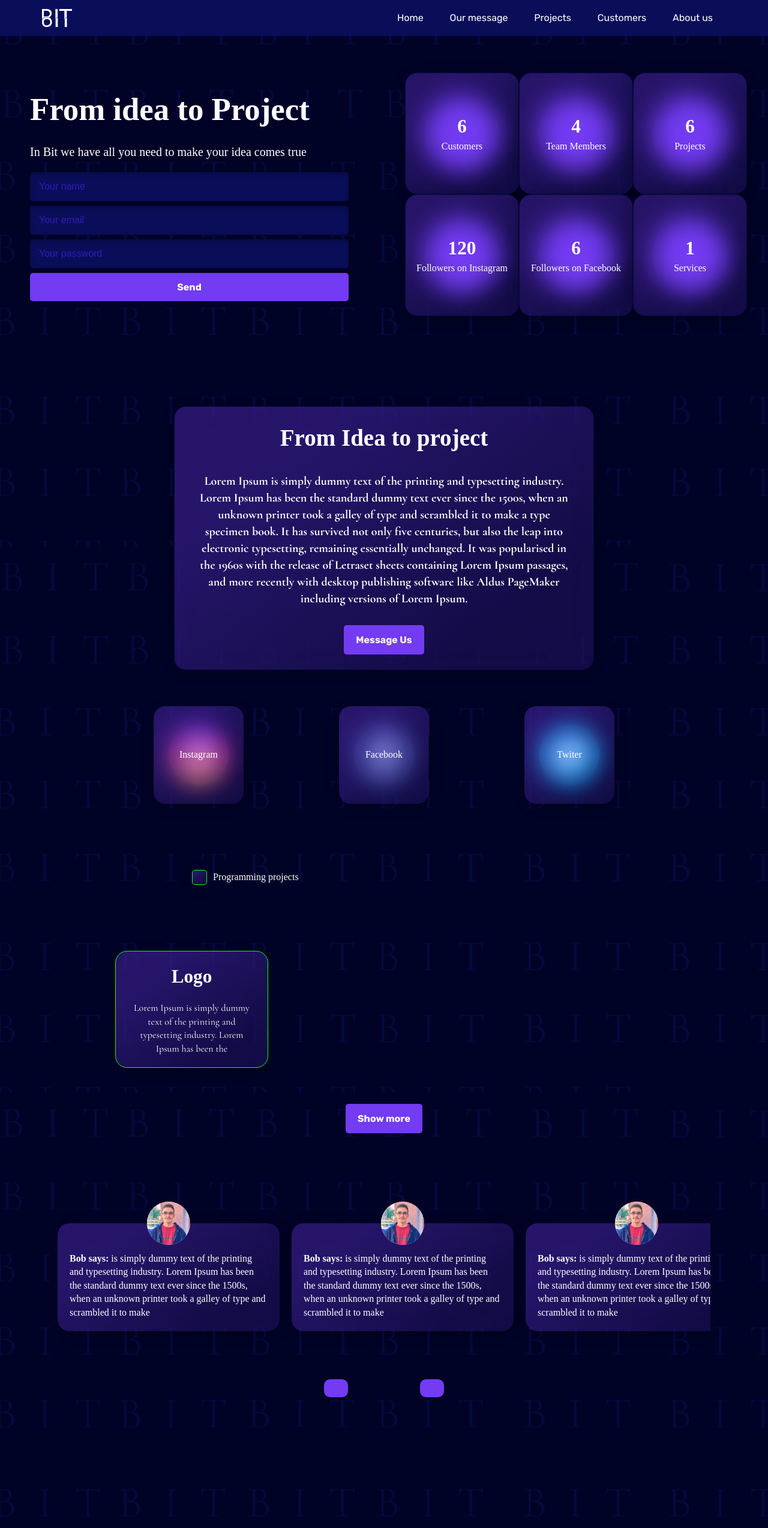
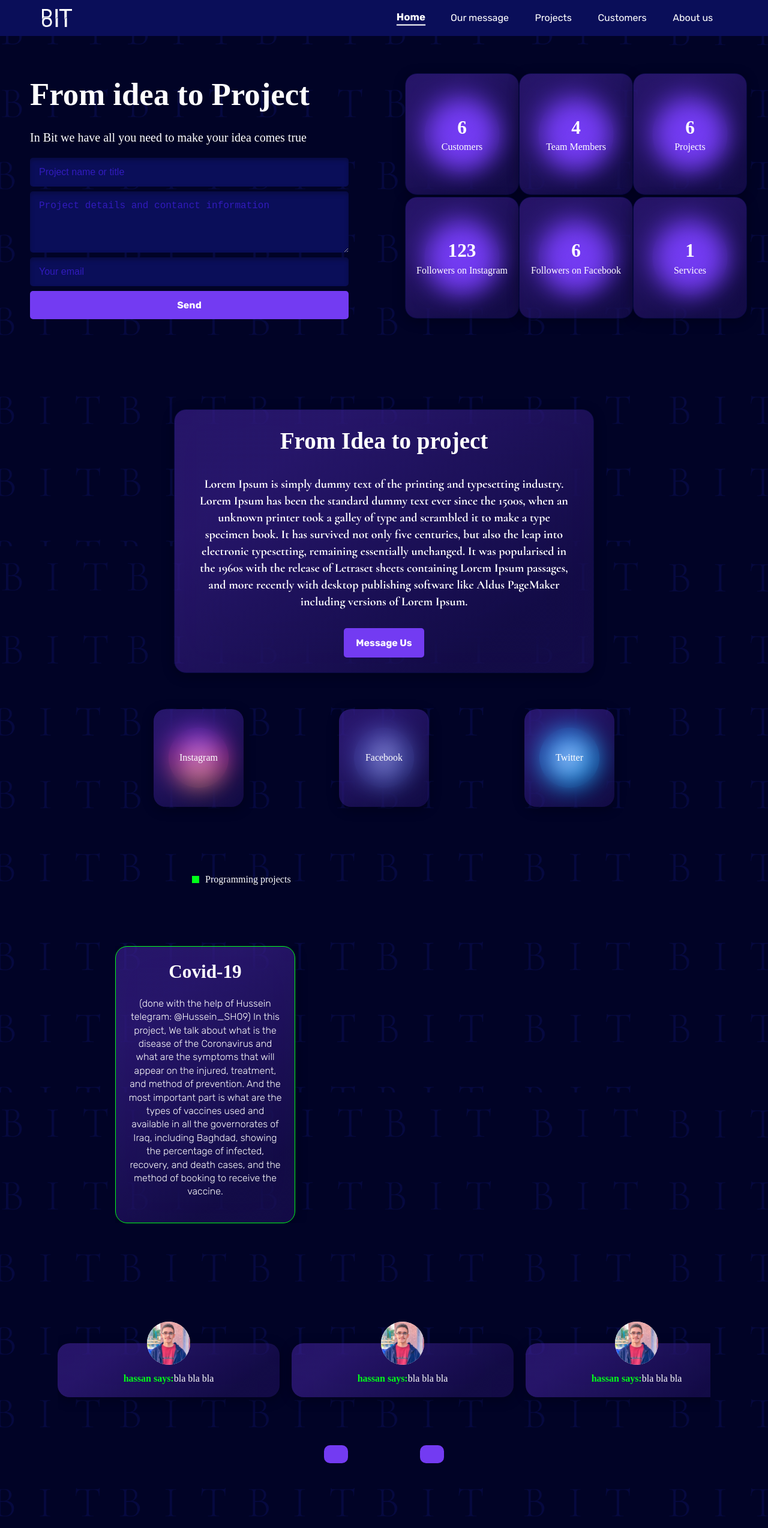
Before and after one commit to ht3aa/bit_team0, a Next.js app: page / in a window 1280 px wide. Shown: the top 2547 px of the page at 60% size. Built offline with nearby package versions, Linux system fonts and the light colour scheme; some icons are missing.

Commit message:
almoooost

```diff
--- a/components/navbar/navBar.js
+++ b/components/navbar/navBar.js
@@ -16,19 +16,35 @@ export default function NavBar() {
         setShowNavigationList(!showNavigationList);
     }
 
+    function removeNavigationActiveClass() {
+        for(let i = 0; i < ulListRef.current.children.length; i++) {
+            ulListRef.current.children[i].children[0].classList.remove("navigationActive");
+        }
+    }
+
     useEffect(() => {
-        // document.addEventListener("scroll", () => {
-        //     const aboutUs = document.getElementById("aboutUs");
-        //     if(aboutUs && parseInt(screen.width) > 650) {
-        //         if(window.scrollY + 50 > aboutUs.offsetTop ) {
-        //             ulListRef.current.children[0].children[0].classList.add("navigationActive");
-        //             ulListRef.current.children[1].children[0].classList.remove("navigationActive");
-        //         } else if(window.scrollY < aboutUs.offsetTop) {
-        //             ulListRef.current.children[1].children[0].classList.add("navigationActive");
-        //             ulListRef.current.children[0].children[0].classList.remove("navigationActive");
-        //         }
-        //     }
-        // })
+        const ourMessage = document.getElementById("ourMessage");
+        const projects = document.getElementById("projects");
+        const customers = document.getElementById("customers");
+        const aboutUs = document.getElementById("aboutUs");
+        let startNewSectionUpNumber = 350;
+
+        document.addEventListener("scroll", () => {
+            if(customers && projects && ourMessage && aboutUs && parseInt(screen.width) > 650) {
+                removeNavigationActiveClass();
+                if(window.scrollY + startNewSectionUpNumber < ourMessage.offsetTop) {
+                    ulListRef.current.children[0].children[0].classList.add("navigationActive");
+                } else if(window.scrollY + startNewSectionUpNumber > ourMessage.offsetTop && window.scrollY + startNewSectionUpNumber < projects.offsetTop) {
+                    ulListRef.current.children[1].children[0].classList.add("navigationActive");
+                } else if(window.scrollY + startNewSectionUpNumber > projects.offsetTop && window.scrollY + startNewSectionUpNumber < customers.offsetTop) {
+                    ulListRef.current.children[2].children[0].classList.add("navigationActive");
+                } else if(window.scrollY + startNewSectionUpNumber > customers.offsetTop && window.scrollY + startNewSectionUpNumber < aboutUs.offsetTop) {
+                    ulListRef.current.children[3].children[0].classList.add("navigationActive");
+                } else if(window.scrollY + startNewSectionUpNumber > aboutUs.offsetTop) {
+                    ulListRef.current.children[4].children[0].classList.add("navigationActive");
+                }
+            }
+        })
     }, [])
     return (
         <div className={navBarStyles.navbar}>
@@ -36,7 +52,7 @@ export default function NavBar() {
                 <Image src="/bit_logo.png" alt="Logo" width={50} height={30}/>
             </div>
             <ul ref={ulListRef} className={navBarStyles.navigationList}>
-                <Link href='/'><li><p className={navBarStyles.navigationListParagraph}>Home</p></li></Link>
+                <Link href='/'><li><p className={navBarStyles.navigationListParagraph + " navigationActive"}>Home</p></li></Link>
                 <Link href='/#ourMessage'><li><p className={navBarStyles.navigationListParagraph}>Our message</p></li></Link>
                 <Link href='/#projects'><li><p className={navBarStyles.navigationListParagraph}>Projects</p></li></Link>
                 <Link href='/#customers'><li><p className={navBarStyles.navigationListParagraph}>Customers</p></li></Link>
--- a/package.json
+++ b/package.json
@@ -9,7 +9,9 @@
     "lint": "next lint"
   },
   "dependencies": {
+    "axios": "^0.26.1",
     "next": "12.1.5",
+    "nodemailer": "^6.7.3",
     "react": "18.0.0",
     "react-dom": "18.0.0"
   },
--- a/pages/api/hello.js
+++ /dev/null
@@ -1,5 +0,0 @@
-// Next.js API route support: https://nextjs.org/docs/api-routes/introduction
-
-export default function handler(req, res) {
-  res.status(200).json({ name: 'John Doe' })
-}
--- /dev/null
+++ b/pages/api/sendEmail.js
@@ -0,0 +1,37 @@
+// Next.js API route support: https://nextjs.org/docs/api-routes/introduction
+
+export default function handler(req, res) {
+  const { subject, message, customerEmail } = req.body;
+
+  const nodemailer = require("nodemailer");
+
+  async function main() {
+    let transporter = nodemailer.createTransport({
+      host: "smtp.ethereal.email",
+      port: 587,
+      secure: false, // true for 465, false for other ports
+      service: "gmail",
+      auth: {
+        user: "newcustomerforbit@gmail.com", // generated ethereal user
+        pass: "hassan112233", // generated ethereal password
+      },
+    });
+    let info = await transporter.sendMail({
+      from: customerEmail, // sender address
+      to: "bitforservices@gmail.com", // list of receivers bitforservices@gmail.com
+      subject: subject, // Subject line
+      text: message, // plain text body
+    });
+
+    console.log("Message sent: %s", info.messageId);
+    // Message sent: <b658f8ca-6296-ccf4-8306-87d57a0b4321@example.com>
+
+    // Preview only available when sending through an Ethereal account
+    console.log("Preview URL: %s", nodemailer.getTestMessageUrl(info));
+    // Preview URL: https://ethereal.email/message/WaQKMgKddxQDoou...
+
+    res.send("done");
+  }
+
+  main().catch(console.error);
+}
--- a/pages/index.js
+++ b/pages/index.js
@@ -9,27 +9,65 @@ import { useEffect } from 'react';
 import Image from 'next/dist/client/image';
 import aboutUsStyles from "../styles/AboutUs.module.css";
 import { forward, backward } from '../globalFunctions/slider';
+import { useState } from 'react';
+import axios from 'axios';
 
 
 export default function Home() {
 
   const statisticNumberElement = useRef();
   const sliderRef = useRef();
+  const [isMobileDevice, setIsMobileDevice] = useState(false);
+  const [limitNumberOfVisibileProjects,  setLimitNumberOfVisibileProjects] = useState(6);
+  const [limitNumberOfCustomersOpinion,  setLimitNumberOfCustomersOpinion] = useState(3);
+  const projects = [
+    {id: 0, type: "programmingBorder", title: "Covid-19", description: "(done with the help of Hussein telegram: @Hussein_SH09) In this project, We talk about what is the disease of the Coronavirus and what are the symptoms that will appear on the injured, treatment, and method of prevention. And the most important part is what are the types of vaccines used and available in all the governorates of Iraq, including Baghdad, showing the percentage of infected, recovery, and death cases, and the method of booking to receive the vaccine.", link: null , btnText: "See webiste"},
 
+
+  ]
+  const customersOpinion = [
+    {id: 0, type: "programmingCustomerColor", img: "/me.jpg", name: "hassan", description: "bla bla bla"},
+    {id: 1, type: "programmingCustomerColor", img: "/me.jpg", name: "hassan", description: "bla bla bla"},
+    {id: 2, type: "programmingCustomerColor", img: "/me.jpg", name: "hassan", description: "bla bla bla"},
+    {id: 3, type: "programmingCustomerColor", img: "/me.jpg", name: "hassan", description: "bla bla bla"},
+  ]
+
+  function showMoreProjects() {
+    setLimitNumberOfVisibileProjects(limitNumberOfVisibileProjects + 6);
+  }
+  function showMoreCustomersOpinion() {
+    setLimitNumberOfCustomersOpinion(limitNumberOfCustomersOpinion + 3);
+  }
+  async function handleSumbit(e) {
+
+    const { data } = await axios.post("/api/sendEmail/", {
+      subject: e.target.elements[0].value,
+      message: e.target.elements[1].value,
+      customerEmail: e.target.elements[2].value,
+    });
+    console.log(data);
+  }
   useEffect(() => {
+    if(parseInt(screen.width) < 450) {
+      console.log('a')
+      setIsMobileDevice(true);
+    }
     statisticNumber(statisticNumberElement.current);
   }, [])
 
   return (
     <div className={homeStyles.container}>
-      <header className={heroStyles.hero}>
+      <header id="hero" className={heroStyles.hero}>
         <div className={heroStyles.mainContent}>
           <h1>From idea to Project</h1>
           <h5>In Bit we have all you need to make your idea comes true</h5>
-          <form className={heroStyles.mainContentForm}>
-            <input type="text" placeholder="Your name"/>
+          <form className={heroStyles.mainContentForm} onSubmit={(e) => {
+              e.preventDefault();
+              handleSumbit(e)
+            }}>
+            <input type="text" placeholder="Project name or title"/>
+            <textarea  rows="4" cols="50" placeholder="Project details and contanct information"></textarea>
             <input type="text" placeholder="Your email"/>
-            <input type="text" placeholder="Your password"/>
             <button>Send</button>
           </form>
         </div>
@@ -83,7 +121,7 @@ export default function Home() {
         <div id="ourMessage" className={messageStyles.messageBox}>
           <h2>From Idea to project</h2>
           <h5>Lorem Ipsum is simply dummy text of the printing and typesetting industry. Lorem Ipsum has been the  standard dummy text ever since the 1500s, when an unknown printer took a galley of type and scrambled it to make a type specimen book. It has survived not only five centuries, but also the leap into electronic typesetting, remaining essentially unchanged. It was popularised in the 1960s with the release of Letraset sheets containing Lorem Ipsum passages, and more recently with desktop publishing software like Aldus PageMaker including versions of Lorem Ipsum.</h5>
-          <button>Message Us</button>
+          <a href="https://wa.me/message/IIQ6HP4HSSATC1" target="_blank" rel="noreferrer"><button>Message Us</button></a>
         </div>
         <div className={messageStyles.contacts}>
           <a href='https://instagram.com/bit_team0' target="_blank" rel="noreferrer">
@@ -112,7 +150,7 @@ export default function Home() {
             <div className={messageStyles.box}>
               <div className={messageStyles.socialMediaBox}>
                 <h3></h3>
-                <p>Twiter</p>
+                <p>Twitter</p>
               </div>
               <div className={messageStyles.socialMediaImg}>
                 <Image src={"/twitter.png"} alt="twitter" width="100%" height="100%"/>
@@ -122,58 +160,65 @@ export default function Home() {
         </div>
         <div id="projects" className={projectsStyles.projectsTypes}>
           <div className={projectsStyles.type}>
-            <div className={projectsStyles.smallBox + " programmingPrj"}></div>
+            <div className={projectsStyles.smallBox + " programmingBorder" + " programmingBg"}></div>
             <p>Programming projects</p>
           </div>
         </div>
         <div className={projectsStyles.projectsContainer}>
-          <div className={projectsStyles.box + " programmingPrj"}>
-            <h3>Logo</h3>
-            <p>
-              Lorem Ipsum is simply dummy text of the printing and typesetting industry. Lorem Ipsum has been the
-            </p>
+          {projects.slice(0, limitNumberOfVisibileProjects).map(project => {
+            return (
+              <div key={ project.id } className={projectsStyles.box + ` ${ project.type }`}>
+                <h3>{ project.title }</h3>
+                <p>{ project.description }</p>
+                {project.link && <button className={projectsStyles.projectBtn}>{ project.btnText }</button>}
               </div>
+            )
+          })}
         </div>
-        <button className={projectsStyles.showMoreBtn}>Show more</button>
+        {projects.length > 6 && limitNumberOfVisibileProjects < projects.length && <button onClick={showMoreProjects} className={projectsStyles.showMoreBtn}>Show more</button>}
       </main>
       <div id="customers" className={customersStyles.customersContainer}>
         <div ref={sliderRef} className={customersStyles.slider}>
-          <div className={customersStyles.box}>
+
+          {!isMobileDevice && customersOpinion.map(opinion => {
+            return (
+              <div key={opinion.id} className={customersStyles.box}>
                 <div className={customersStyles.customersImg}>
-              <Image src={"/me.jpg"} alt="instagram" width="100%" height="100%"/>
+                  <Image src={ opinion.img } alt={ opinion.name } width="100%" height="100%"/>
                 </div>
-            <p><b>Bob says:</b> is simply dummy text of the printing and typesetting industry. Lorem Ipsum has been the  standard dummy text ever since the 1500s, when an unknown printer took a galley of type and scrambled it to make  </p>
+                <p><b className={opinion.type}>{ opinion.name } says:</b>{ opinion.description }</p>
               </div>
-          <div className={customersStyles.box}>
+            )
+          })}
+
+          {isMobileDevice && customersOpinion.slice(0, limitNumberOfCustomersOpinion).map(opinion => {
+            return (
+              <div key={opinion.id} className={customersStyles.box}>
                 <div className={customersStyles.customersImg}>
-              <Image src={"/me.jpg"} alt="instagram" width="100%" height="100%"/>
+                  <Image src={ opinion.img } alt={ opinion.name } width="100%" height="100%"/>
                 </div>
-            <p><b>Bob says:</b> is simply dummy text of the printing and typesetting industry. Lorem Ipsum has been the  standard dummy text ever since the 1500s, when an unknown printer took a galley of type and scrambled it to make  </p>
+                <p><b className={opinion.type}>{ opinion.name } says:</b>{ opinion.description }</p>
               </div>
-          <div className={customersStyles.box}>
-            <div className={customersStyles.customersImg}>
-              <Image src={"/me.jpg"} alt="instagram" width="100%" height="100%"/>
-            </div>
-            <p><b>Bob says:</b> is simply dummy text of the printing and typesetting industry. Lorem Ipsum has been the  standard dummy text ever since the 1500s, when an unknown printer took a galley of type and scrambled it to make  </p>
-          </div>
-          <div className={customersStyles.box}>
-            <div className={customersStyles.customersImg}>
-              <Image src={"/me.jpg"} alt="instagram" width="100%" height="100%"/>
-            </div>
-            <p><b>Bob says:</b> is simply dummy text of the printing and typesetting industry. Lorem Ipsum has been the  standard dummy text ever since the 1500s, when an unknown printer took a galley of type and scrambled it to make  </p>
-          </div>
+            )
+          })}
 
         </div>
 
+
       </div>
-      <div className={customersStyles.btnGroup}>
+      {isMobileDevice && customersOpinion.length > 3 && limitNumberOfCustomersOpinion < customersOpinion.length && <div className={customersStyles.showMoreBtnContainer}>
+        <button onClick={showMoreCustomersOpinion} className={customersStyles.showMoreBtn}>Show more</button>
+      </div>}
+
+      {!isMobileDevice &&<div className={customersStyles.btnGroup}>
         <button onClick={() => {
           backward(sliderRef.current);
         }}><i className="fa-solid fa-arrow-left"></i></button>
         <button onClick={() => {
           forward(sliderRef.current);
         }}><i className="fa-solid fa-arrow-right"></i></button>
-      </div>
+      </div>}
+
       <div id="aboutUs" className={aboutUsStyles.container}>
         <Image src="/me.jpg" width="400" height="400" alt="personal Img"/>
         <div className={aboutUsStyles.content}>
--- a/styles/AboutUs.module.css
+++ b/styles/AboutUs.module.css
@@ -2,7 +2,7 @@
     width: 100%;
     height: 100vh;
     display: flex;
-    margin-top: 20px;
+    margin-top: 100px;
     justify-content: center;
     align-items: center;
     flex-wrap: wrap;
--- a/styles/Customers.module.css
+++ b/styles/Customers.module.css
@@ -1,5 +1,6 @@
 .customersContainer {
   display: flex;
+
   overflow: hidden;
   margin: 100px auto 30px auto;
   width: 85%;
@@ -71,6 +72,7 @@
     }
     .customersContainer {
         overflow: none;
+        margin-bottom: 0;
     }
     .slider {
         width: 100%;
@@ -81,3 +83,14 @@
         margin: 20px 0;
     }
 }
+
+.showMoreBtnContainer {
+  display: flex;
+  align-items: center;
+  justify-content: center;
+}
+
+.showMoreBtn {
+  padding: 15px 20px;
+  border-radius: 5px;
+}
--- a/styles/Hero.module.css
+++ b/styles/Hero.module.css
@@ -22,7 +22,8 @@
   flex-direction: column;
 }
 
-.mainContentForm input {
+.mainContentForm input,
+.mainContentForm textarea {
   width: 100%;
   margin-bottom: 8px;
   font-size: 1rem;
--- a/styles/Projects.module.css
+++ b/styles/Projects.module.css
@@ -15,12 +15,8 @@
 }
 
 .smallBox {
-  width: 25px;
-  height: 25px;
-  background: linear-gradient(143.41deg, rgba(115, 59, 242, 0.33) 22.86%, rgba(115, 59, 242, 0.16) 80.85%);
-  box-shadow: 0px 4px 20px rgba(0, 0, 0, 0.3);
-  backdrop-filter: blur(40px);
-  border-radius: 5px;
+  width: 12px;
+  height: 12px;
 }
 
 .projectsTypes p {
@@ -30,11 +26,9 @@
 
 .projectsContainer {
   width: 70%;
-  display: flex;
-  flex-wrap: wrap;
-  justify-content: space-between;
-  align-items: center;
   margin: 100px auto 50px auto;
+  columns: 3;
+  overflow: hidden;
 }
 
 @media only screen and (max-width: 750px) {
@@ -42,16 +36,25 @@
     width: 90%;
   }
 }
-@media only screen and (max-width: 580px) {
+@media only screen and (max-width: 1200px) {
   .projectsContainer {
-    justify-content: center;
+    columns: 2;
   }
 }
-
+@media only screen and (max-width: 860px) {
+  .projectsContainer {
+    display: flex;
+    justify-content: center;
+    align-items: center;
+    flex-direction: column;
+  }
+}
 .projectsContainer .box {
-    width: 255px;
+  width: 300px;
   padding: 20px;
-    margin: 10px 0;
+  margin-bottom: 10px;
+  overflow: hidden;
+  break-inside: avoid;
   background: linear-gradient(143.41deg, rgba(115, 59, 242, 0.33) 22.86%, rgba(115, 59, 242, 0.16) 80.85%);
   box-shadow: 0px 4px 20px rgba(0, 0, 0, 0.3);
   backdrop-filter: blur(40px);
@@ -61,8 +64,15 @@
 }
 
 .projectsContainer .box p {
-  margin: 20px 0 0 0;
-  font-family: var(--font-familyCormorant);
+  margin: 20px 0 ;
+  font-family: var(--font-familyRubik);
+  font-weight: lighter;
+}
+
+.projectBtn {
+  width: max-content;
+  padding: 15px 20px;
+  border-radius: 5px;
 }
 
 .showMoreBtn {
--- a/styles/globals.css
+++ b/styles/globals.css
@@ -53,7 +53,7 @@ a:focus {
   text-decoration: underline;
 }
 
-input {
+input, textarea {
   outline: none;
 }
 
@@ -78,14 +78,35 @@ button:focus {
   background-color: #512aad;
 }
 
-.programmingPrj {
+.programmingBorder {
   border: 1px solid #00FF19;
 }
+.programmingCustomerColor {
+  color: #00FF19;
+}
+.programmingBg {
+  background-color: #00FF19;
+}
+
 .arduinoPrj {
   border: 1px solid #FF0000;
 }
+.arduinoCustomerColor {
+  color: #FF0000;
+}
+
 .designPrj {
   border: 1px solid #000AFF;
+}
+.designCustomerColor {
+  color: #000AFF;
+}
+
+
+.navigationActive {
+  font-weight: bold;
+  transform: scale(1.05);
+  border-bottom: 2px solid white;
 }
 
 footer {
```
Also changed, not shown: 1 other file (tests, documents, lock files or other folders). Lines whose indentation alone changed are shown as unchanged.
